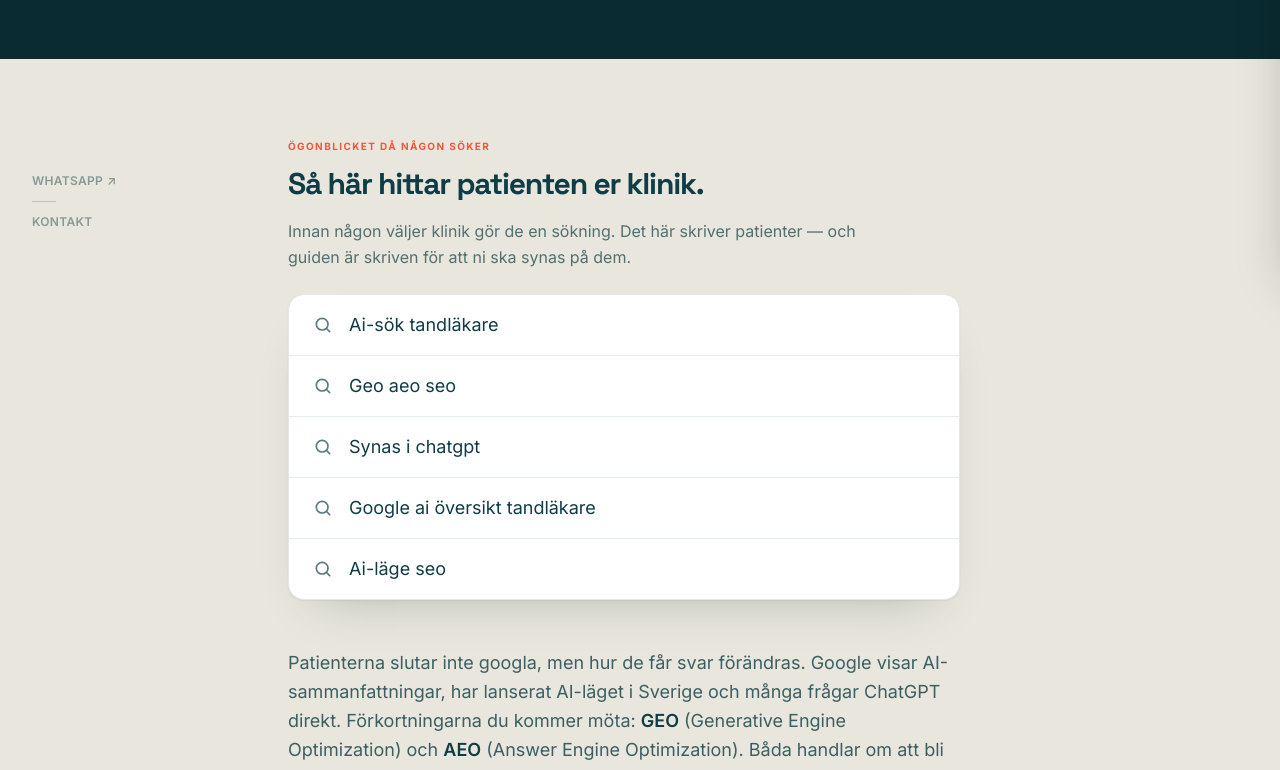
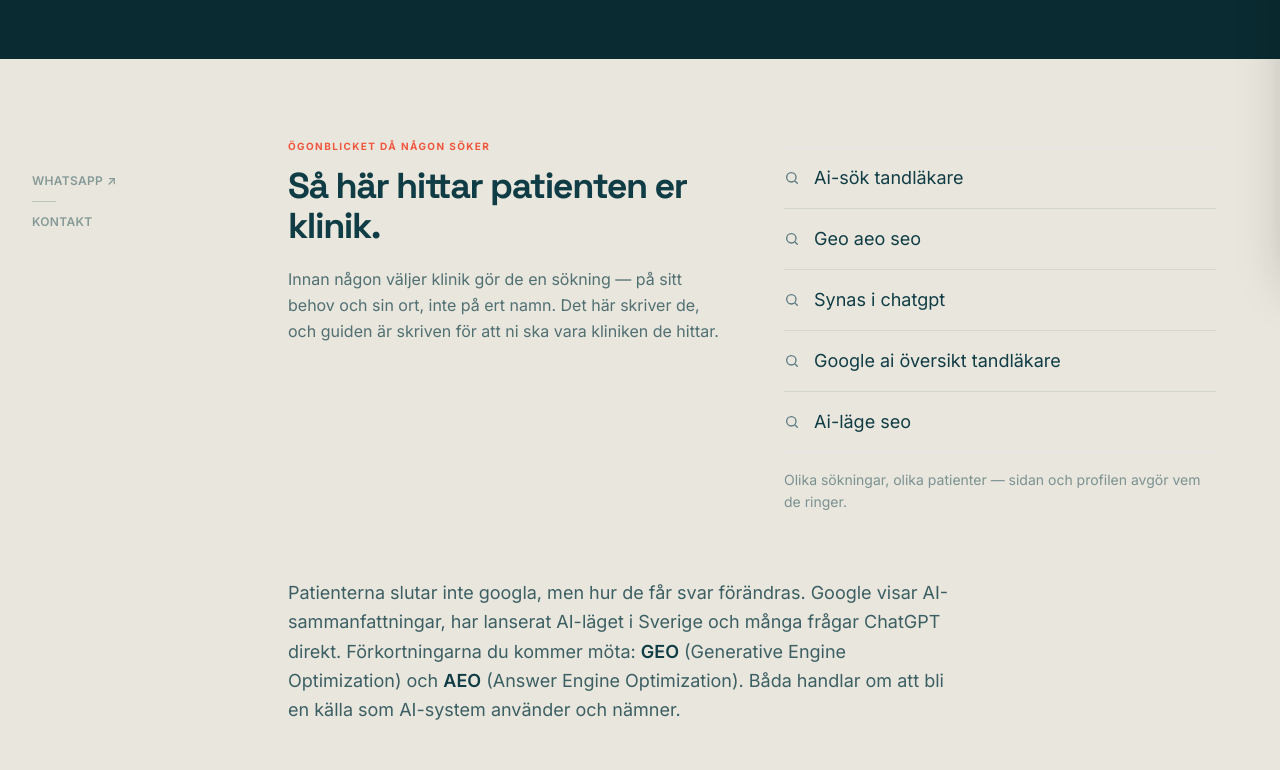
Before and after one commit to allstylecaro-byte/txagency, a React (Vite) app: page /artiklar/ai-sok-tandklinik in a window 1280 px wide. Shown: the part 530-1300 px from the top of the page. Built offline with nearby package versions, Linux system fonts and the light colour scheme.

Commit message:
Moment-of-search: two-column layout (heading+text left, minimal search list right, highlighted location)
Co-Authored-By: Claude Opus 4.8 <noreply@anthropic.com>
Claude-Session: https://claude.ai/code/session_01QFZPMwAbU1pbUCAteXiipr

```diff
--- a/src/components/ArticleExtras.tsx
+++ b/src/components/ArticleExtras.tsx
@@ -71,29 +71,56 @@ export function SearchQueries({ article }: { article: Article }) {
     new Set([article.primaryKeyword, ...article.secondaryKeywords].filter(Boolean)),
   ).slice(0, 5);
   if (queries.length === 0) return null;
+
+  // Coral dashed highlight on location-style placeholders, like the reference.
+  const hl = (s: string) =>
+    s.split(/(nära mig|er stad|i din stad)/i).map((part, i) =>
+      /nära mig|er stad|i din stad/i.test(part) ? (
+        <span
+          key={i}
+          className="text-brand [text-decoration:underline_dashed] [text-underline-offset:4px]"
+        >
+          {part}
+        </span>
+      ) : (
+        <span key={i}>{part}</span>
+      ),
+    );
+
   return (
+    <div className="grid grid-cols-1 gap-10 lg:grid-cols-2 lg:items-start lg:gap-16">
+      {/* Left: the moment */}
       <div>
         <div className="text-[10px] font-bold uppercase tracking-[0.14em] text-brand">
           Ögonblicket då någon söker
         </div>
-      <h2 className="mt-3 font-display text-2xl font-bold tracking-tightest text-ink sm:text-3xl">
+        <h2 className="mt-3 font-display text-3xl font-bold leading-[1.05] tracking-tightest text-ink sm:text-4xl">
           Så här hittar patienten er klinik.
         </h2>
-      <p className="mt-4 max-w-xl text-base leading-relaxed text-ink/70">
-        Innan någon väljer klinik gör de en sökning. Det här skriver patienter —
-        och guiden är skriven för att ni ska synas på dem.
+        <p className="mt-5 max-w-md text-base leading-relaxed text-ink/70">
+          Innan någon väljer klinik gör de en sökning — på sitt behov och sin
+          ort, inte på ert namn. Det här skriver de, och guiden är skriven för
+          att ni ska vara kliniken de hittar.
         </p>
-      {/* Search rows, edge to edge: one card, rows flush with hairlines. */}
-      <div className="mt-6 overflow-hidden rounded-2xl border border-ink/12 bg-white shadow-[0_1px_2px_rgba(15,61,52,0.06),0_24px_50px_-30px_rgba(15,61,52,0.3)]">
+      </div>
+
+      {/* Right: the searches — minimal rows, edge to edge */}
+      <div className="lg:pt-2">
+        <div className="border-y border-ink/12">
           {queries.map((q, i) => (
             <div
               key={q}
-            className={`flex items-center gap-4 px-6 py-4 ${i > 0 ? "border-t border-ink/10" : ""}`}
+              className={`flex items-center gap-3.5 py-4 ${i > 0 ? "border-t border-ink/10" : ""}`}
             >
-            <Magnifier className="h-5 w-5 shrink-0 text-sage" />
-            <span className="text-base text-ink sm:text-lg">{cap(q)}</span>
+              <Magnifier className="h-4 w-4 shrink-0 text-sage" />
+              <span className="text-base text-ink sm:text-lg">{hl(cap(q))}</span>
             </div>
           ))}
+        </div>
+        <p className="mt-4 text-sm leading-relaxed text-ink/50">
+          Olika sökningar, olika patienter — sidan och profilen avgör vem de
+          ringer.
+        </p>
       </div>
     </div>
   );
--- a/src/pages/Article.tsx
+++ b/src/pages/Article.tsx
@@ -148,8 +148,8 @@ function ArticleView({ article }: { article: Article }) {
           data-nav-theme="light"
           className="bg-cream px-6 py-20 lg:pl-72 lg:pr-16"
         >
-          {/* The searches this guide answers */}
-          <div className="mb-12 max-w-2xl">
+          {/* The moment of search — two columns, full width */}
+          <div className="mb-16">
             <SearchQueries article={article} />
           </div>
 
```
Lines whose indentation alone changed are shown as unchanged.
